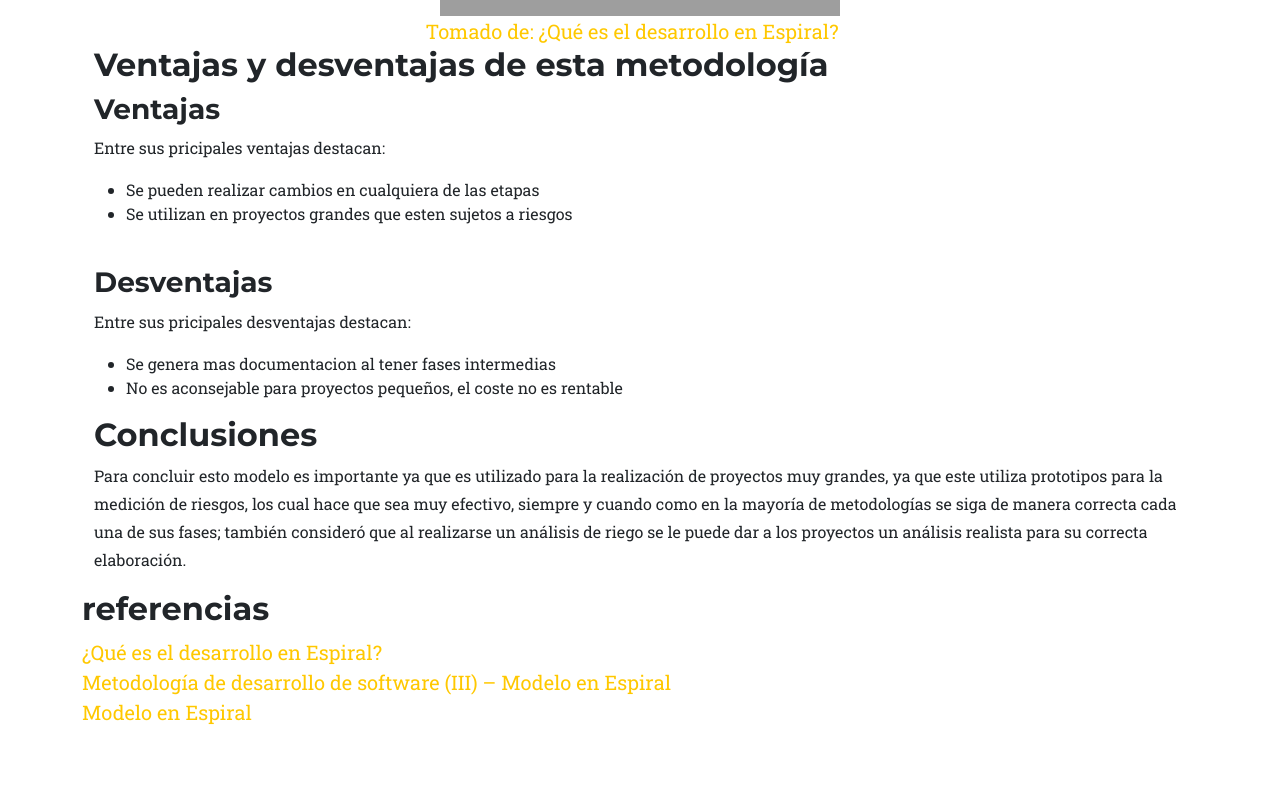
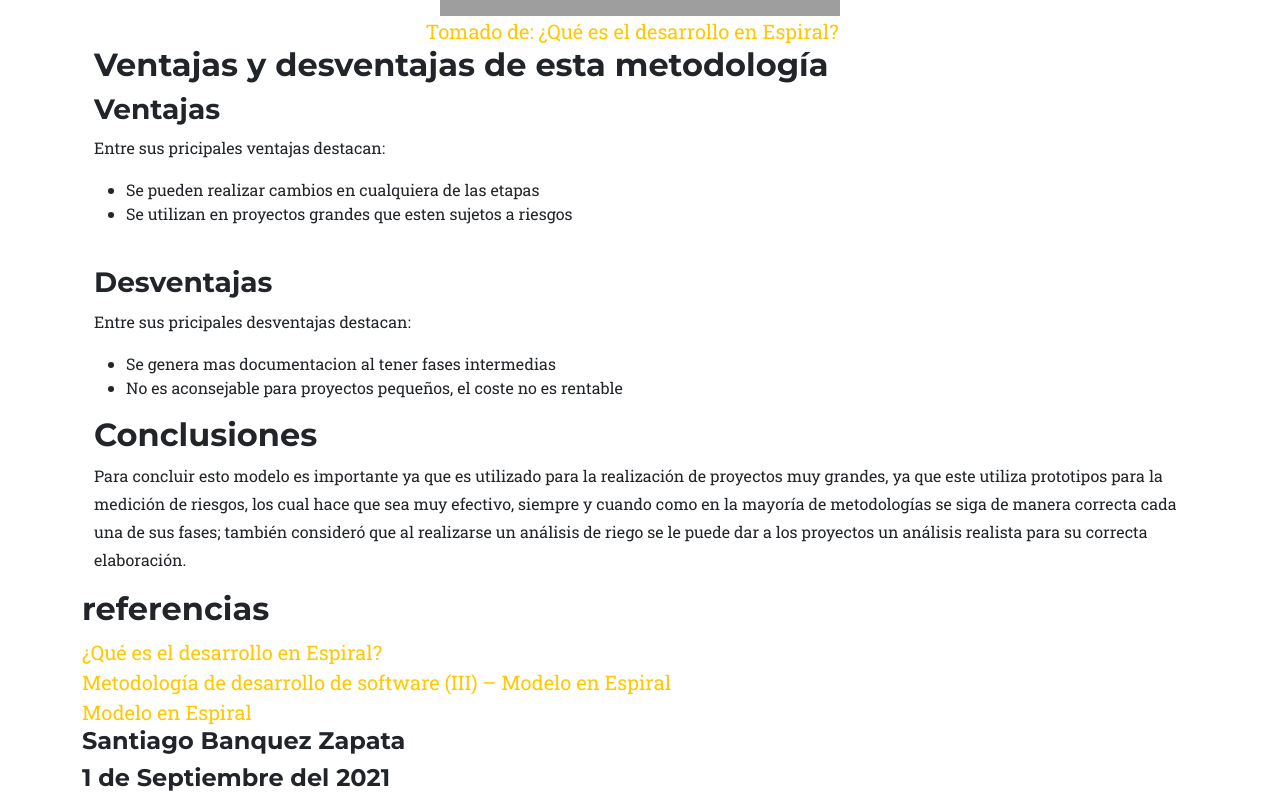
Before and after one commit to santy0315/ingsw1quiz1, a plain HTML site: page index.html in a window 1280 px wide. Shown: the part 1039-1839 px from the top of the page. Before the commit the page ends 1769 px from the top, so only its background shows below. Drawn offline with Linux system fonts and the light colour scheme; grey boxes are pictures that could not be loaded.

Commit message:
Update index.html

```diff
--- a/index.html
+++ b/index.html
@@ -118,6 +118,10 @@
             <br>
             <a class="navbar-brand" href="https://es.ryte.com/wiki/Modelo_en_Espiral">Modelo en Espiral</a>
         </div>
+    <div class="container">
+        <h4>Santiago Banquez Zapata</h4>
+        <h4>1 de Septiembre del 2021</h4>
+    </div>
 </body>
 
 </html>
```
